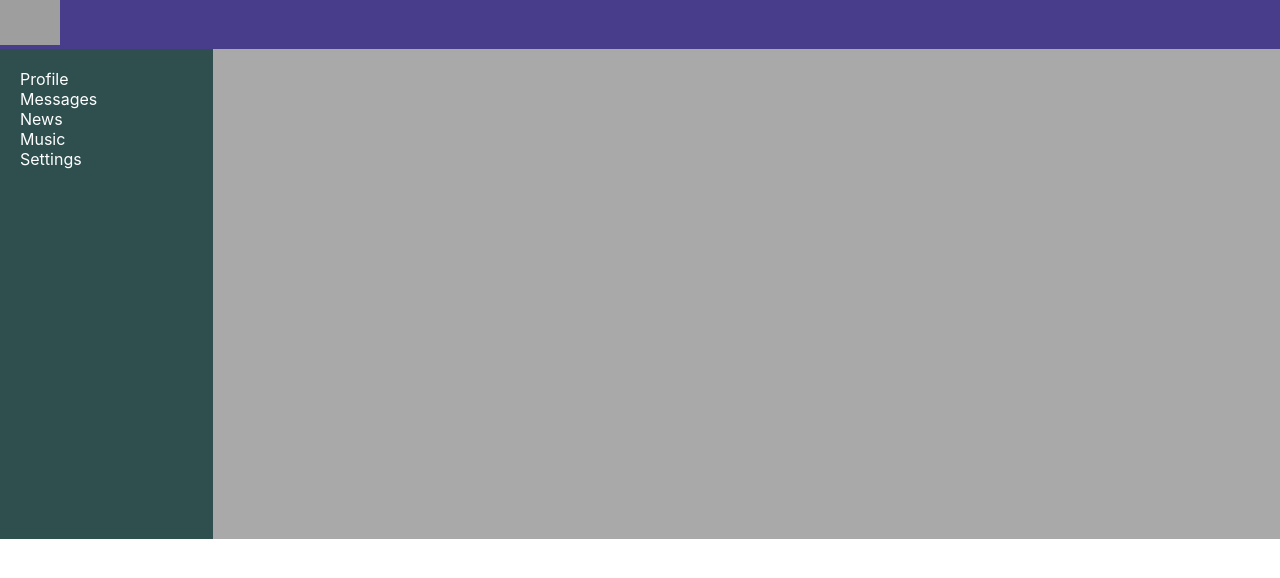
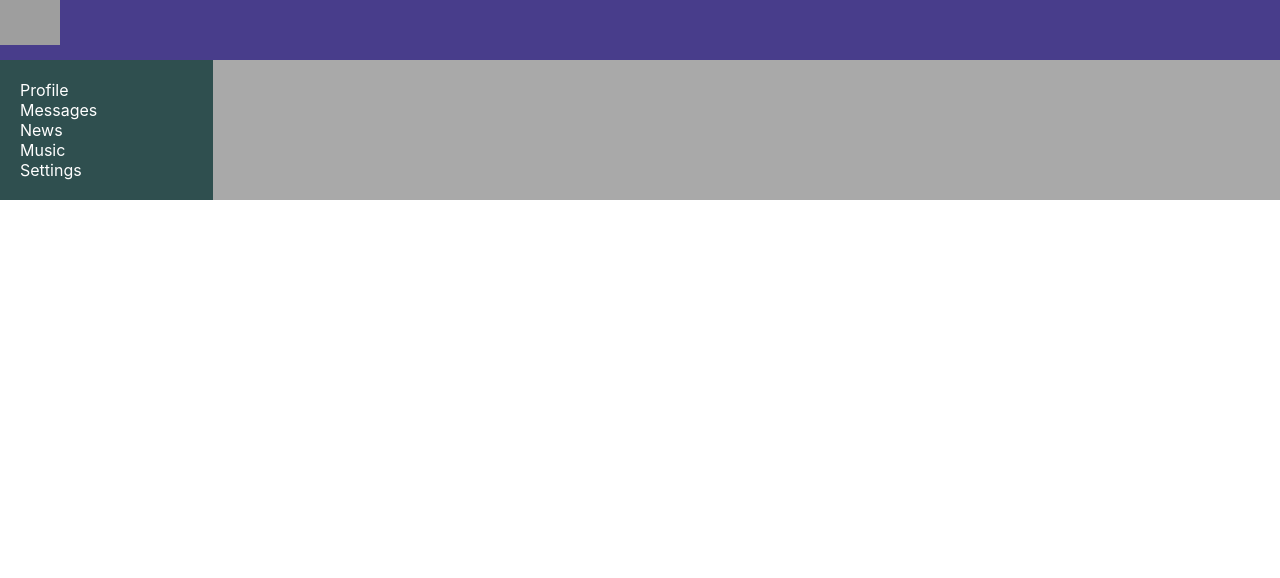
Before and after one commit to viktormishyn/react-social-media-app, a React (Create React App) app: page / in a window 1280 px wide. Shown: the top 578 px of the page. Built offline with nearby package versions, Linux system fonts and the light colour scheme; grey boxes are pictures that could not be loaded.

Commit message:
Refactor App.js (no need to pass store to DialoguesContainer and Profile components anymore)

```diff
--- a/src/App.css
+++ b/src/App.css
@@ -1,7 +1,7 @@
 .app-wrapper {
     width: 100%;
     display: grid;
-    grid-template-rows: 1fr 10fr;
+    grid-template-rows: 60px 10fr;
     grid-template-columns: 2fr 10fr;
     /*grid-gap: 10px;*/
 
--- a/src/App.js
+++ b/src/App.js
@@ -19,9 +19,9 @@ const App = (props) => {
                 <Navbar/>
                 <div className="app-wrapper-content">
                     <Route path="/dialogues"
-                           render={() => <DialoguesContainer store={props.store}/>}/>
+                           render={() => <DialoguesContainer/>}/>
                     <Route path="/profile"
-                           render={() => <Profile store={props.store}/>}/>
+                           render={() => <Profile/>}/>
                     <Route path="/news" component={News}/>
                     <Route path="/music" component={Music}/>
                     <Route path="/settings" component={Settings}/>
--- a/src/redux/profile-reducer.js
+++ b/src/redux/profile-reducer.js
@@ -12,7 +12,6 @@ let initialState = {
 }
 
 const profileReducer = (state = initialState, action) => {
-    let stateCopy
     switch (action.type) {
         case ADD_POST:
             let newPost = {
```
